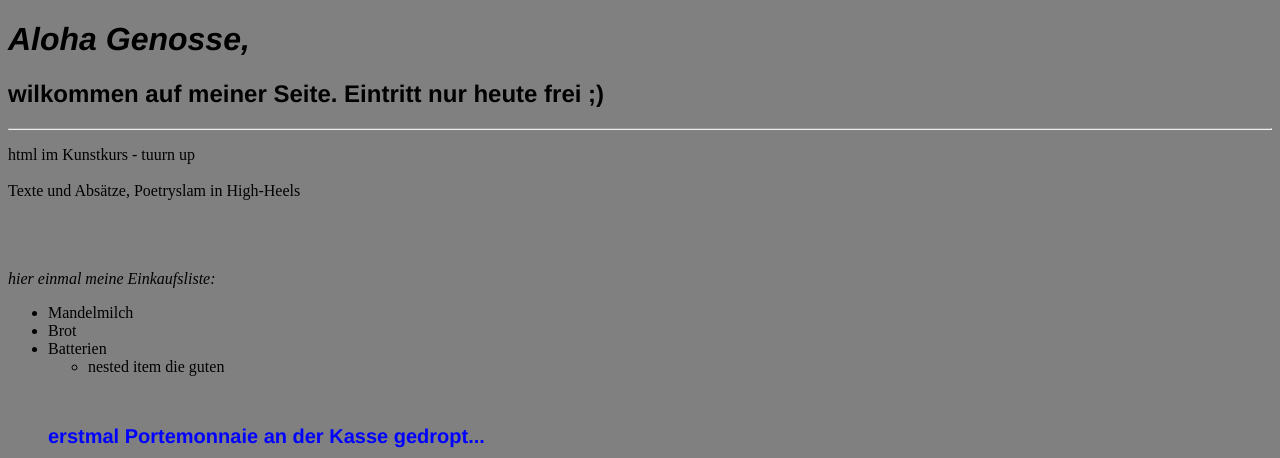
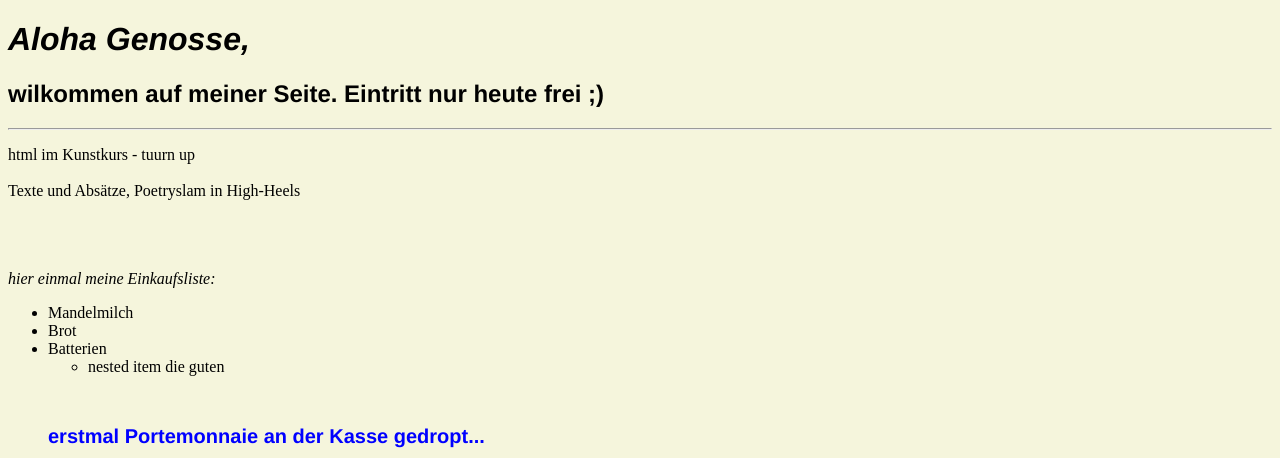
Before and after one commit to triacetin/hotshit, a plain HTML site: page index.html in a window 1280 px wide. Shown: the top 458 px of the page. Drawn offline with Linux system fonts and the light colour scheme.

Commit message:
Update index.html

```diff
--- a/index.html
+++ b/index.html
@@ -1,12 +1,10 @@
 <!DOCTYPE html>
 <html>
-
+<body style="background-color:beige;">
 	<head>
 		<meta charset="utf-8">
 		<title>hey bitch!</title>
 	<head>
-
- <body style="background-color:grey;">
 
 	<body>
 
```
